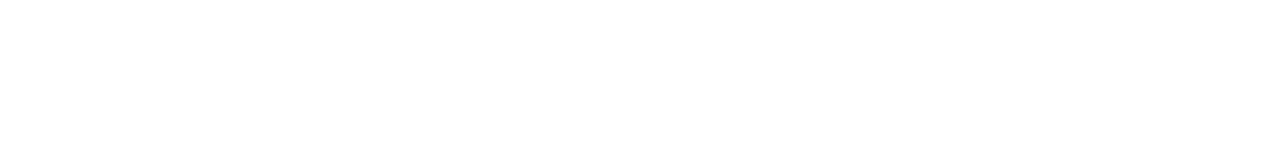
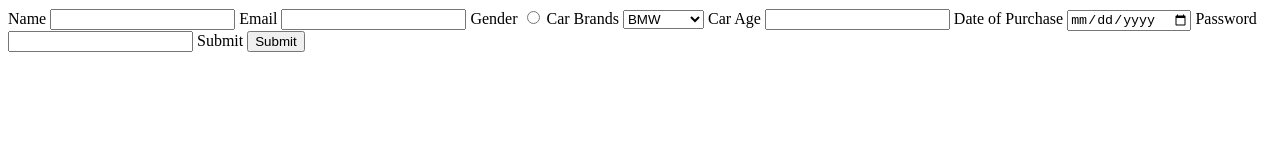
Before and after one commit to acciojob/car-insurance-form-Mohitkumar521, a website: page main.html in a window 1280 px wide. Drawn offline with Linux system fonts and the light colour scheme.

Commit message:
created a submission

```diff
--- a/main.html
+++ b/main.html
@@ -7,6 +7,26 @@
 </head>
 
 <body>
+	<label for="Name">Name</label>
+	<input type="text" id="name" required="Yes">
+	<label for="Email">Email</label>
+	<input type="Email" id="email" required="Yes">
+	<label for="Gender">Gender</label>
+	<input type="radio" required="Yes">
+	<label for="cars">Car Brands</label>
+<select id="cars">
+  <option value="volvo">BMW</option>
+  <option value="saab">Audi</option>
+  <option value="mercedes">Mercedez</option>
+</select>
+	<label for="Car">Car Age</label>
+	<input type="Number" id="carage" required="Yes">
+	<label for="purchase">Date of Purchase</label>
+	<input type="Date" id="dop" required="Yes">
+	<label for="password">Password</label>
+	<input type="Password" id="password" required="Yes">
+	<label for="submit">Submit</label>
+	<input type="submit" >
 	<!-- the entire body must be written by student -->
     <script type="text/javascript" src="./script.js">
 </script>
```
